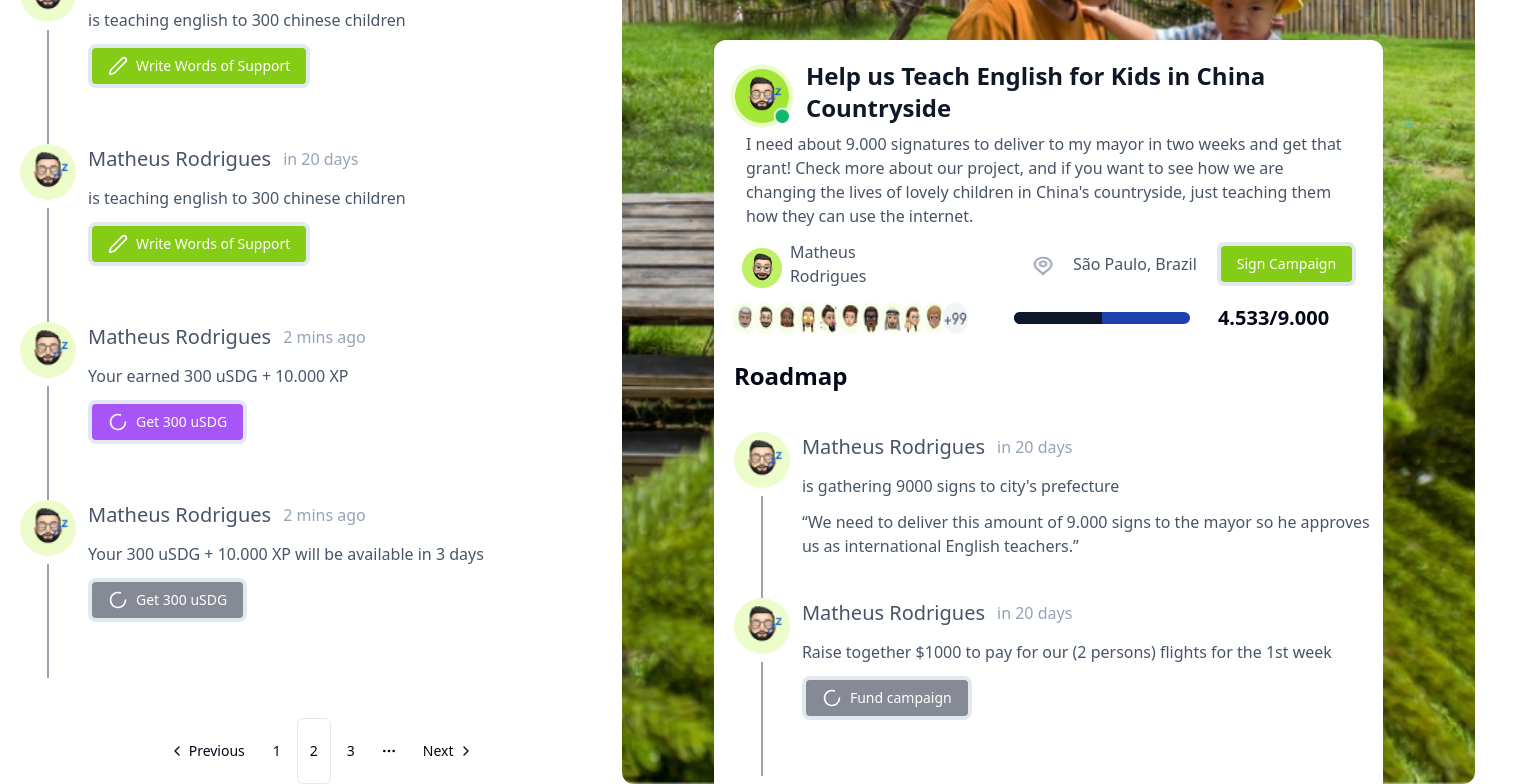
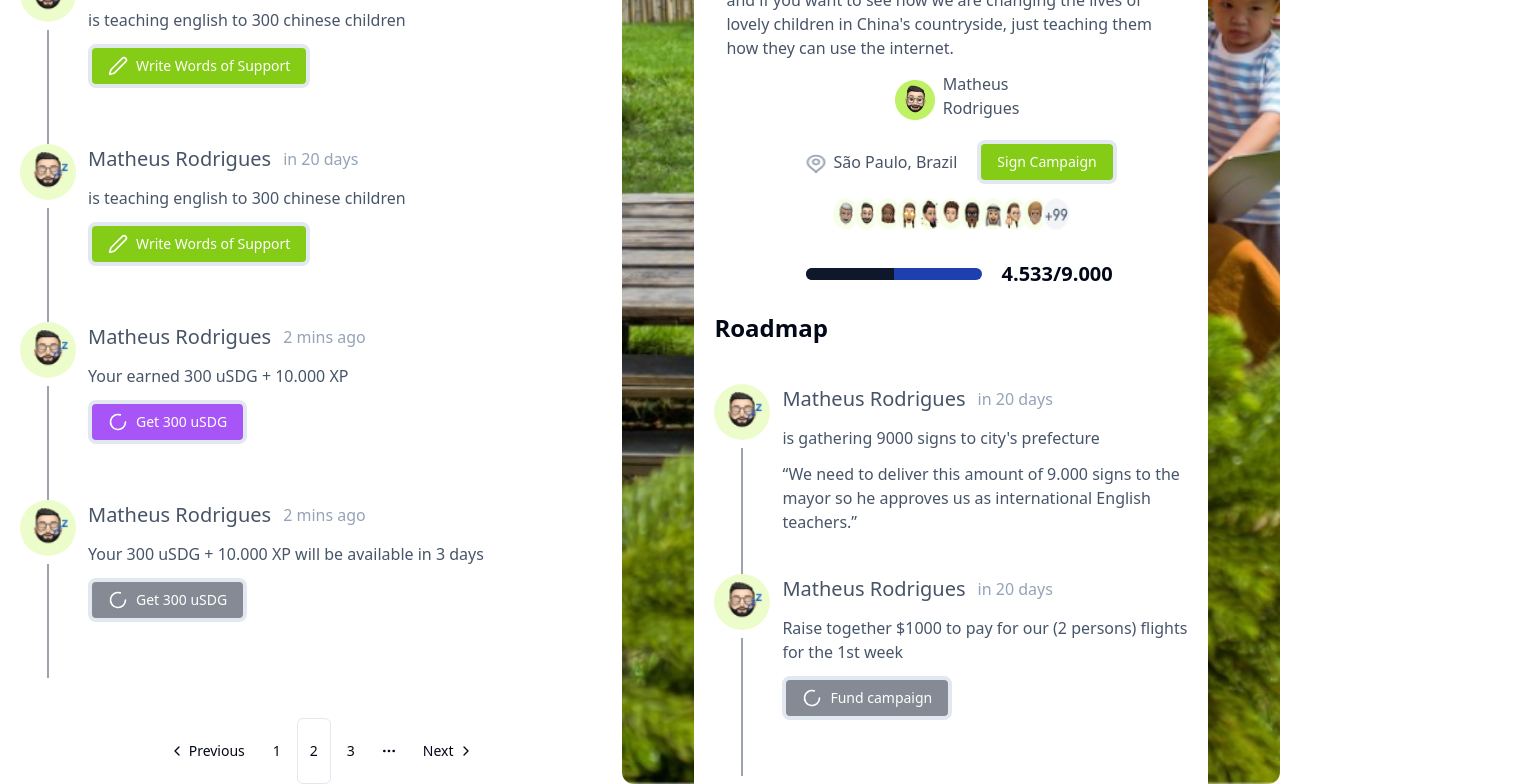
Before and after one commit to Aprender-e-Crescer/crowdfy, a React (Vite) app: page /profileNotifications in a window 1280 px wide. Shown: the part 955-1739 px from the top of the page, 1535 px wide, since content can reach past the window. Built offline with nearby package versions, Linux system fonts and the light colour scheme.

Commit message:
Ajustando Responsividade

```diff
--- a/src/components/roadmap.tsx
+++ b/src/components/roadmap.tsx
@@ -5,7 +5,6 @@ import icon from '../assets/Icon.png'
 import iconAvatar from '../assets/Avatars.png'
 import { Progress } from './ui/progress'
 import { Button } from './ui/button'
-import backgroundImage from '@/assets/images-roadmap/Image.png'
 import { FundCampaing } from './ui/Fund-Campaing'
 import { Loader2 } from 'lucide-react'
 import { BackgroundButton } from './backgroundButton'
@@ -36,7 +35,7 @@ export function Roadmap({
             </div>
           </div>
 
-          <div className="flex flex-col sm:hidden justify-center items-center max-w-full">
+          <div className="flex flex-col md:hidden justify-center items-center max-w-full">
             <div className="flex flex-col bg-white w-full h-max rounded-xl rounded-b-none gap-4 p-2 ">
               <div className="flex gap-3 ">
                 <img className="w-14 h-14  mt-2" src={avatar} alt="Avatar" />
@@ -47,7 +46,7 @@ export function Roadmap({
               <div className="text-[13px] mr-4 ml-3 mt-1 text-[#475467]">
                 {descrição}
               </div>
-              <div className="flex items-center  min-[487px]:justify-between min-[487px]:w-full">
+              <div className="flex items-center justify-between min-[487px]:w-full">
                 <div className="flex items-center">
                   <img
                     className="w-8 h-8 items-center justify-center ml-2"
@@ -56,22 +55,28 @@ export function Roadmap({
                   />
                   <p className="text-[#475467] text-[14px] ml-2">{nomeUser}</p>
                 </div>
-                <div className="flex ml-2 gap-1 items-center ">
+                <div className="flex ml-2 gap-1 items-center max-[510px]:flex-col">
+                  <div className="flex items-center gap-2">
                     <img
                       className="w-2 h-3 mt-1"
                       src={icon}
                       alt="Location Icon"
                     />
                     <p className="text-[#475467] text-[12px]">{localização}</p>
+                  </div>
                   <Button className="bg-[#84CC16] text-white" variant="shadow">
                     Sign Campaign
                   </Button>
                 </div>
               </div>
-              <div className="flex mt-3  items-center">
-                <img className="w-36 h-6" src={iconAvatar} alt="Icon Avatar" />
+              <div className="flex mt-3 items-center max-[440px]:flex-col max-[440px]:gap-4">
+                <img
+                  className="w-36 max-[440px]:w-60 h-6"
+                  src={iconAvatar}
+                  alt="Icon Avatar"
+                />
                 <Progress
-                  className="bg-blue-800 w-28 h-[5px] ml-4"
+                  className="bg-blue-800 w-28 h-[5px] max-[440px]:w-60 ml-4"
                   value={50}
                 />
                 <p className="mr-3 ml-3 font-bold">{numerosBarra}</p>
@@ -79,7 +84,7 @@ export function Roadmap({
             </div>
           </div>
 
-          <div className="hidden sm:flex sm:justify-start">
+          <div className="hidden md:flex md:justify-start">
             <div className="flex justify-center items-center">
               <div className="flex flex-col bg-white w-4/5 h-full rounded-xl rounded-b-none p-4">
                 <div className="flex gap-3  items-center">
@@ -91,18 +96,22 @@ export function Roadmap({
                 <div className="text-base mr-4 ml-4 mt-1 text-[#475467]">
                   {descrição}
                 </div>
-                <div className="flex items-center mt-3 justify-between">
-                  <div className="flex items-center">
+                <div className="flex items-center mt-3 justify-between max-[1300px]:flex-col min-[1210px]:flex min-[1110px]:gap-5">
+                  <div className="flex items-center ">
                     <img
                       className="w-10 h-10 items-center justify-center ml-3 mt-2"
                       src={avatar2}
                       alt="User Avatar"
                     />
-                    <p className="text-[#475467] text-base ml-2">{nomeUser}</p>
+                    <p className="text-[#475467] text-base ml-2 max-[1340px]:w-min">
+                      {nomeUser}
+                    </p>
                   </div>
-                  <div className="flex ml-2 gap-1 items-center justify-center  min-[770px]:min-w-[700px]">
-                    <div className="flex gap-32 sm:gap-10 ">
-                      <div className="flex items-center justify-center gap-5">
+                  <div className="flex gap-1 items-center justify-center">
+                    <div className="flex gap-32 md:gap-10 ">
+                      <div className="flex items-center justify-center gap-5 max-[1400px]:flex-col">
+                        <div className="flex gap-5 items-center ">
+                          <div className="flex gap-2">
                             <img
                               className="w-5 h-5 mt-1 ml-5"
                               src={icon}
@@ -111,6 +120,8 @@ export function Roadmap({
                             <p className="text-[#475467] text-base">
                               {localização}
                             </p>
+                          </div>
+
                           <Button
                             className="bg-[#84CC16] text-white"
                             variant="shadow"
@@ -121,21 +132,28 @@ export function Roadmap({
                       </div>
                     </div>
                   </div>
-                <div className="flex mt-3 ml items-center gap-7 ">
+                </div>
+                <div className="flex mt-3 ml justify-center items-center gap-7 max-[1400px]:flex-col">
                   <img
                     className="w-60 h-9"
                     src={iconAvatar}
                     alt="Icon Avatar"
                   />
-                  <Progress className="bg-blue-800 w-44 h-3 ml-4" value={50} />
+
+                  <div className="flex items-center gap-5 max-[1060px]:flex-col">
+                    <Progress
+                      className="bg-blue-800 w-44 h-3 ml-4 "
+                      value={50}
+                    />
                     <p className="text-xl font-bold">{numerosBarra}</p>
                   </div>
                 </div>
               </div>
             </div>
           </div>
-        <div className="w-full sm:justify-center sm:flex ">
-          <div className="flex flex-col rounded-xl rounded-t-none border-white bg-white p-2 sm:w-4/5  md:rounded-b-none ">
+        </div>
+        <div className="w-full md:justify-center md:flex ">
+          <div className="flex flex-col rounded-xl rounded-t-none border-white bg-white p-2 md:w-4/5  md:rounded-b-none ">
             <div className="flex flex-col ml-1 md:ml-3">
               <p className="title font-bold text-2xl mb-10">Roadmap</p>
               <div className="flex gap-3">
--- a/src/routes/profileNotifications.tsx
+++ b/src/routes/profileNotifications.tsx
@@ -22,10 +22,10 @@ export let Route = createFileRoute(`/profileNotifications`)({
 
 function ProfileNotifications() {
   return (
-    <div className="flex ml-3 mr-3 md:mr-0 flex-col md:flex-row ">
-      <div className="flex flex-col md:w-4/5 ml-2 ">
-        <div className="flex md:gap-10 mr-5 max-md:flex-col max-md:mb-5 ">
-          <p className="font-bold text-3xl max-md:mb-5 mb-10 mt-10 ">
+    <div className="flex ml-3 mr-3 min-[1110px]:mr-0 flex-col min-[1110px]:flex-row ">
+      <div className="flex flex-col min-[1110px]:w-4/5 ml-2 ">
+        <div className="flex min-[1110px]:gap-10 mr-5 max-[1110px]:flex-col max-[1110px]:mb-5 ">
+          <p className="font-bold text-3xl max-[1110px]:mb-5 mb-10 mt-10 ">
             Notifications
           </p>
           <div className="flex items-center ">
@@ -124,7 +124,7 @@ function ProfileNotifications() {
           colorButton="gray"
           Icon={<Loader2 className="w-5 h-5" />}
         />
-        <Pagination className=" hidden md:flex justify-evenly w-full mt-10 ">
+        <Pagination className=" hidden min-[1110px]:flex justify-evenly w-full mt-10 ">
           <PaginationContent>
             <PaginationItem>
               <PaginationPrevious href="#" />
@@ -158,7 +158,7 @@ function ProfileNotifications() {
           numerosBarra="4.533/9.000"
         />
       </div>
-      <Pagination className="max-md:flex hidden justify-evenly w-full mt-10 ">
+      <Pagination className="max-[1110px]:flex hidden justify-evenly w-full mt-10 ">
         <PaginationContent>
           <PaginationItem>
             <PaginationPrevious href="#" />
```
Lines whose indentation alone changed are shown as unchanged.
